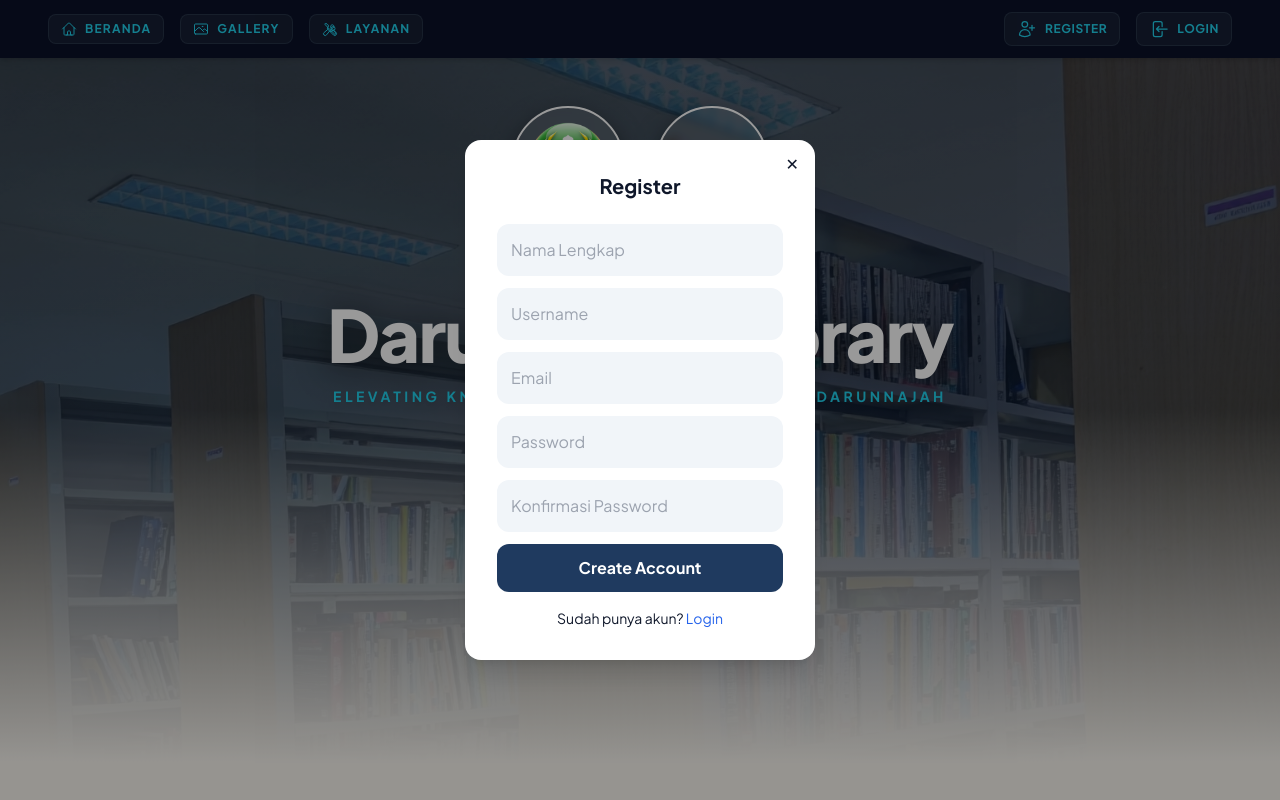
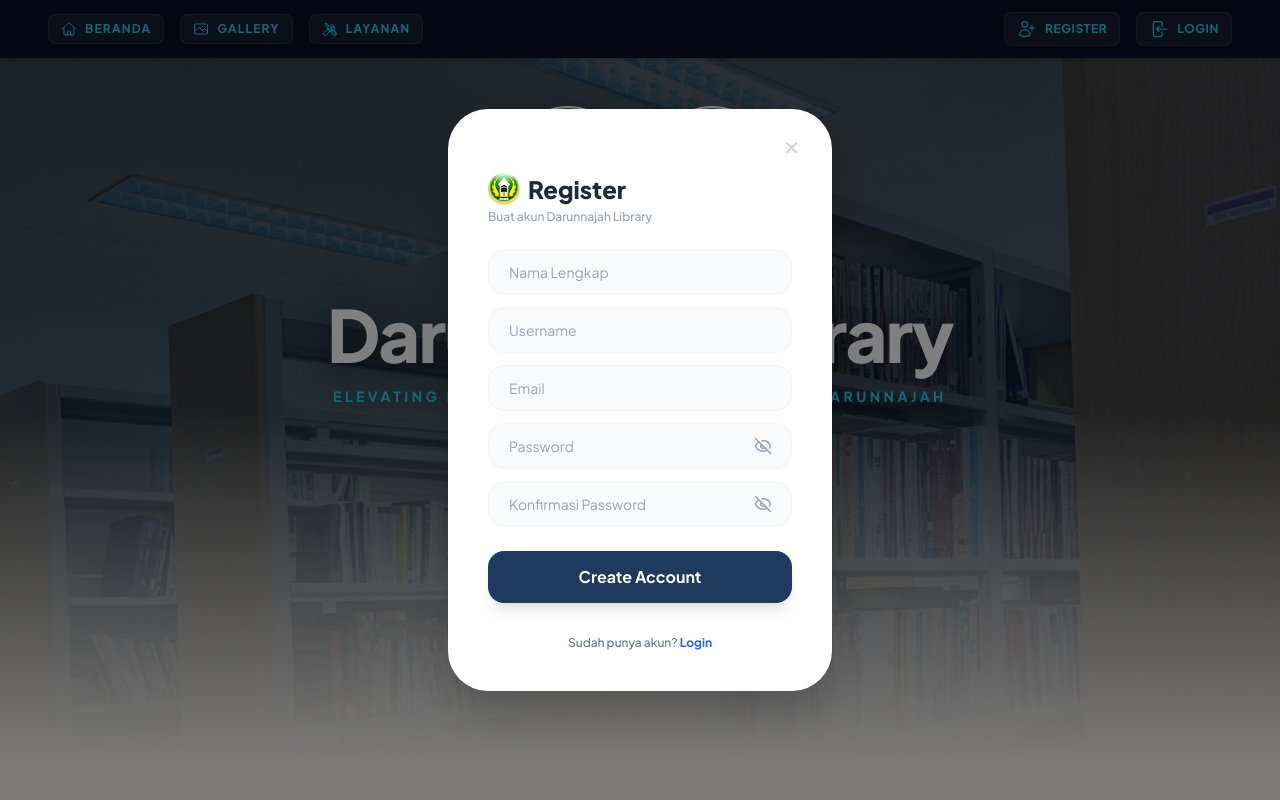
Before and after one commit to Rskny/Darunnajah-Management-Library, a React (Vite) app: page / in a window 1280 px wide. Both pictures are taken after a click on the button "REGISTER". Shown: the top 800 px of the page. Built offline with nearby package versions, Linux system fonts and the light colour scheme.

Commit message:
landing page lagi sama form login dan register

```diff
--- a/src/components/LoginModal.tsx
+++ b/src/components/LoginModal.tsx
@@ -1,7 +1,9 @@
 import { useState } from "react";
 import { useAuth } from "../context/AuthContext";
 import { useNavigate } from "react-router-dom";
+import { Eye, EyeOff } from "lucide-react"; // Import ikon dari lucide-react
 import apiClient from "../apiClient";
+import LogoDarunnajah from "../assets/logo darunnajah.png"; // Sesuaikan path logo
 
 export default function LoginModal({ onClose, onSwitch }: any) {
   const { login } = useAuth();
@@ -42,16 +44,13 @@ export default function LoginModal({ onClose, onSwitch }: any) {
 
   return (
     <div className="fixed inset-0 z-[100] flex justify-center items-center p-4">
-      {/* Background Overlay - Hanya Gelap (Tanpa Blur) */}
       <div
         className="absolute inset-0 bg-black/50"
         onClick={onClose}
       />
 
-      {/* Kontainer Modal Putih */}
       <div className="relative bg-white p-10 rounded-[2.5rem] w-full max-w-sm space-y-6 shadow-2xl z-10">
 
-        {/* Tombol Close (X) di Pojok Kanan Atas */}
         <button
           onClick={onClose}
           className="absolute top-6 right-8 text-slate-300 hover:text-slate-500 transition-colors text-xl"
@@ -61,8 +60,12 @@ export default function LoginModal({ onClose, onSwitch }: any) {
 
         {!isForgot ? (
           <>
+            {/* Header dengan Logo */}
             <div className="space-y-1">
-              <h2 className="font-black text-2xl text-slate-800">Login</h2>
+              <div className="flex items-center gap-2">
+                <img src={LogoDarunnajah} alt="Logo" className="w-8 h-8 object-contain" />
+                <h2 className="font-black text-2xl text-slate-800">Login</h2>
+              </div>
               <p className="text-xs text-slate-400 font-medium">Masuk ke sistem Darunnajah Library</p>
             </div>
 
@@ -74,6 +77,7 @@ export default function LoginModal({ onClose, onSwitch }: any) {
                 onChange={e => setUsername(e.target.value)}
               />
 
+              {/* Password dengan Ikon Mata Profesional */}
               <div className="relative">
                 <input
                   type={show ? "text" : "password"}
@@ -81,12 +85,13 @@ export default function LoginModal({ onClose, onSwitch }: any) {
                   className="w-full px-5 py-3 rounded-2xl bg-slate-50 border border-slate-100 focus:border-blue-500 focus:bg-white outline-none transition text-sm"
                   onChange={e => setPassword(e.target.value)}
                 />
-                <span
+                <button
+                  type="button"
                   onClick={() => setShow(!show)}
-                  className="absolute right-5 top-1/2 -translate-y-1/2 cursor-pointer opacity-30 hover:opacity-100"
+                  className="absolute right-5 top-1/2 -translate-y-1/2 text-slate-400 hover:text-slate-600 transition"
                 >
-                  {show ? "🙈" : "👁️"}
-                </span>
+                  {show ? <Eye size={18} /> : <EyeOff size={18} />}
+                </button>
               </div>
             </div>
 
@@ -114,7 +119,6 @@ export default function LoginModal({ onClose, onSwitch }: any) {
             </p>
           </>
         ) : (
-          /* Tampilan Lupa Password tetap ada di sini */
           <>
             <div className="space-y-1">
               <h2 className="font-black text-2xl text-slate-800">Reset Password</h2>
--- a/src/components/RegisterModal.tsx
+++ b/src/components/RegisterModal.tsx
@@ -1,5 +1,7 @@
 import { useState } from "react";
 import { useAuth } from "../context/AuthContext";
+import { Eye, EyeOff } from "lucide-react"; // Import ikon mata
+import LogoDarunnajah from "../assets/logo darunnajah.png"; // Sesuaikan path logo
 
 export default function RegisterModal({ onClose, onSwitch }: any) {
   const { register } = useAuth();
@@ -11,6 +13,9 @@ export default function RegisterModal({ onClose, onSwitch }: any) {
     password: "",
     confirmPassword: ""
   });
+
+  const [showPass, setShowPass] = useState(false);
+  const [showConfirm, setShowConfirm] = useState(false);
 
   const submit = async () => {
     if (!form.name || !form.username || !form.email || !form.password || !form.confirmPassword) {
@@ -36,42 +41,92 @@ export default function RegisterModal({ onClose, onSwitch }: any) {
   };
 
   return (
-    <div className="fixed inset-0 bg-black/40 flex items-center justify-center z-50">
+    <div className="fixed inset-0 z-[100] flex justify-center items-center p-4">
+      {/* Background Overlay */}
+      <div className="absolute inset-0 bg-black/50" onClick={onClose} />
 
-      <div className="bg-white w-[350px] rounded-2xl p-8 relative shadow-xl">
+      {/* Kontainer Modal */}
+      <div className="relative bg-white p-10 rounded-[2.5rem] w-full max-w-sm space-y-6 shadow-2xl z-10">
 
-        <button onClick={onClose} className="absolute top-3 right-4">✕</button>
+        {/* Tombol Close */}
+        <button
+          onClick={onClose}
+          className="absolute top-6 right-8 text-slate-300 hover:text-slate-500 transition-colors text-xl"
+        >
+          ✕
+        </button>
 
-        <h2 className="text-xl font-bold mb-6 text-center">Register</h2>
+        {/* Header dengan Logo */}
+        <div className="space-y-1">
+          <div className="flex items-center gap-2">
+            <img src={LogoDarunnajah} alt="Logo" className="w-8 h-8 object-contain" />
+            <h2 className="font-black text-2xl text-slate-800">Register</h2>
+          </div>
+          <p className="text-xs text-slate-400 font-medium">Buat akun Darunnajah Library</p>
+        </div>
 
-        <input placeholder="Nama Lengkap" className="input"
-          onChange={e => setForm({ ...form, name: e.target.value })} />
+        {/* Form Inputs */}
+        <div className="space-y-3">
+          <input
+            placeholder="Nama Lengkap"
+            className="w-full px-5 py-3 rounded-2xl bg-slate-50 border border-slate-100 focus:border-blue-500 outline-none transition text-sm"
+            onChange={e => setForm({ ...form, name: e.target.value })}
+          />
+          <input
+            placeholder="Username"
+            className="w-full px-5 py-3 rounded-2xl bg-slate-50 border border-slate-100 focus:border-blue-500 outline-none transition text-sm"
+            onChange={e => setForm({ ...form, username: e.target.value })}
+          />
+          <input
+            type="email"
+            placeholder="Email"
+            className="w-full px-5 py-3 rounded-2xl bg-slate-50 border border-slate-100 focus:border-blue-500 outline-none transition text-sm"
+            onChange={e => setForm({ ...form, email: e.target.value })}
+          />
 
-        <input placeholder="Username" className="input"
-          onChange={e => setForm({ ...form, username: e.target.value })} />
+          {/* Password Fields dengan Toggle */}
+          <div className="relative">
+            <input
+              type={showPass ? "text" : "password"}
+              placeholder="Password"
+              className="w-full px-5 py-3 rounded-2xl bg-slate-50 border border-slate-100 focus:border-blue-500 outline-none transition text-sm"
+              onChange={e => setForm({ ...form, password: e.target.value })}
+            />
+            <button type="button" onClick={() => setShowPass(!showPass)} className="absolute right-5 top-3.5 text-slate-400 hover:text-slate-600">
+              {showPass ? <Eye size={18} /> : <EyeOff size={18} />}
+            </button>
+          </div>
 
-        <input type="email" placeholder="Email" className="input"
-          onChange={e => setForm({ ...form, email: e.target.value })} />
+          <div className="relative">
+            <input
+              type={showConfirm ? "text" : "password"}
+              placeholder="Konfirmasi Password"
+              className="w-full px-5 py-3 rounded-2xl bg-slate-50 border border-slate-100 focus:border-blue-500 outline-none transition text-sm"
+              onChange={e => setForm({ ...form, confirmPassword: e.target.value })}
+            />
+            <button type="button" onClick={() => setShowConfirm(!showConfirm)} className="absolute right-5 top-3.5 text-slate-400 hover:text-slate-600">
+              {showConfirm ? <Eye size={18} /> : <EyeOff size={18} />}
+            </button>
+          </div>
+        </div>
 
-        <input type="password" placeholder="Password" className="input"
-          onChange={e => setForm({ ...form, password: e.target.value })} />
+        {/* Tombol Submit */}
+        <button
+          onClick={submit}
+          className="w-full bg-[#1F3A5F] hover:bg-[#162a45] text-white py-3.5 rounded-2xl font-bold shadow-lg transition active:scale-[0.98]"
+        >
+          Create Account
+        </button>
 
-        <input type="password" placeholder="Konfirmasi Password" className="input"
-          onChange={e => setForm({ ...form, confirmPassword: e.target.value })} />
-
-        <button onClick={submit} className="btn-primary">Create Account</button>
-
-        <p className="text-center text-sm mt-4">
-          Sudah punya akun?
-          <span onClick={onSwitch} className="text-blue-600 cursor-pointer"> Login</span>
+        {/* Footer Switch */}
+        <p className="text-xs text-center text-slate-500 font-medium pt-2">
+          Sudah punya akun?{" "}
+          <span onClick={onSwitch} className="text-blue-600 font-bold cursor-pointer hover:underline">
+            Login
+          </span>
         </p>
 
       </div>
-
-      <style>{`
-        .input{width:100%;padding:14px;margin-bottom:12px;border-radius:12px;background:#f1f5f9;}
-        .btn-primary{width:100%;background:#1F3A5F;color:white;padding:12px;border-radius:12px;font-weight:700;}
-      `}</style>
     </div>
   );
 }
--- a/src/pages/Landing.tsx
+++ b/src/pages/Landing.tsx
@@ -136,7 +136,7 @@ export default function Landing() {
       </section>
 
       {/* SECTION GALLERY */}
-      <section ref={galleryRef} className="scroll-mt-20 bg-[#F9F6F0] pt-12 pb-24 px-6 md:px-12 flex flex-col items-center relative z-10 overflow-hidden">
+      <section ref={galleryRef} className="scroll-mt-[0px] bg-[#F9F6F0] pt-12 pb-24 px-6 md:px-12 flex flex-col items-center relative z-10 overflow-hidden">
         <div
           className="absolute inset-0 w-full h-full pointer-events-none opacity-90 select-none z-0"
           style={{
@@ -144,11 +144,16 @@ export default function Landing() {
             filter: "blur(10px)"
           }}
         />
-        <div className="text-center mb-12 relative z-10">
-          <h3 className="text-2xl md:text-3xl font-black tracking-widest text-[#0A1128] uppercase drop-shadow-sm">
-            Library Gallery
-          </h3>
-          <div className="w-24 h-[4px] bg-cyan-700 mx-auto mt-3 rounded-full" />
+       <div className="text-center mb-12 relative z-10">
+          {/* Tambahkan flex dan items-center di sini */}
+          <div className="flex items-center justify-center gap-2">
+            <h3 className="text-2xl md:text-3xl font-black tracking-widest text-[#0A1128] uppercase drop-shadow-sm">
+              Library Gallery
+            </h3>
+            {/* Ini adalah kode untuk logo buku */}
+            <img src={LogoBuku} alt="Logo Buku" className="h-8 md:h-10 w-auto object-contain" />
+          </div>
+          <div className="w-64 h-[2px] bg-gradient-to-r from-transparent via-[#0A1128] to-transparent mx-auto mt-3 opacity-80" />
         </div>
 
         <div className="w-full flex flex-col gap-6 relative z-10 items-center">
@@ -176,7 +181,7 @@ export default function Landing() {
       </section>
 
       {/* SECTION CONTENT: PROFILE & LAYANAN */}
-      <section ref={serviceRef} className="scroll-mt-20 pt-12 pb-16 px-6 md:px-24 max-w-7xl mx-auto grid md:grid-cols-12 gap-8 items-start w-full bg-[#F9F6F0]">
+      <section ref={serviceRef} className="scroll-mt-0 pt-10 pb-40 px-6 md:px-24 max-w-7xl mx-auto grid md:grid-cols-12 gap-8 items-start w-full bg-[#F9F6F0]">
         <div className="md:col-span-7 flex flex-col items-start w-full">
           <div className="bg-[#0A1128] text-white px-4 py-2 rounded-t-xl text-xs font-bold tracking-wider flex items-center gap-2">
             <span>MODERN LIBRARY ECOSYSTEM</span>
```
